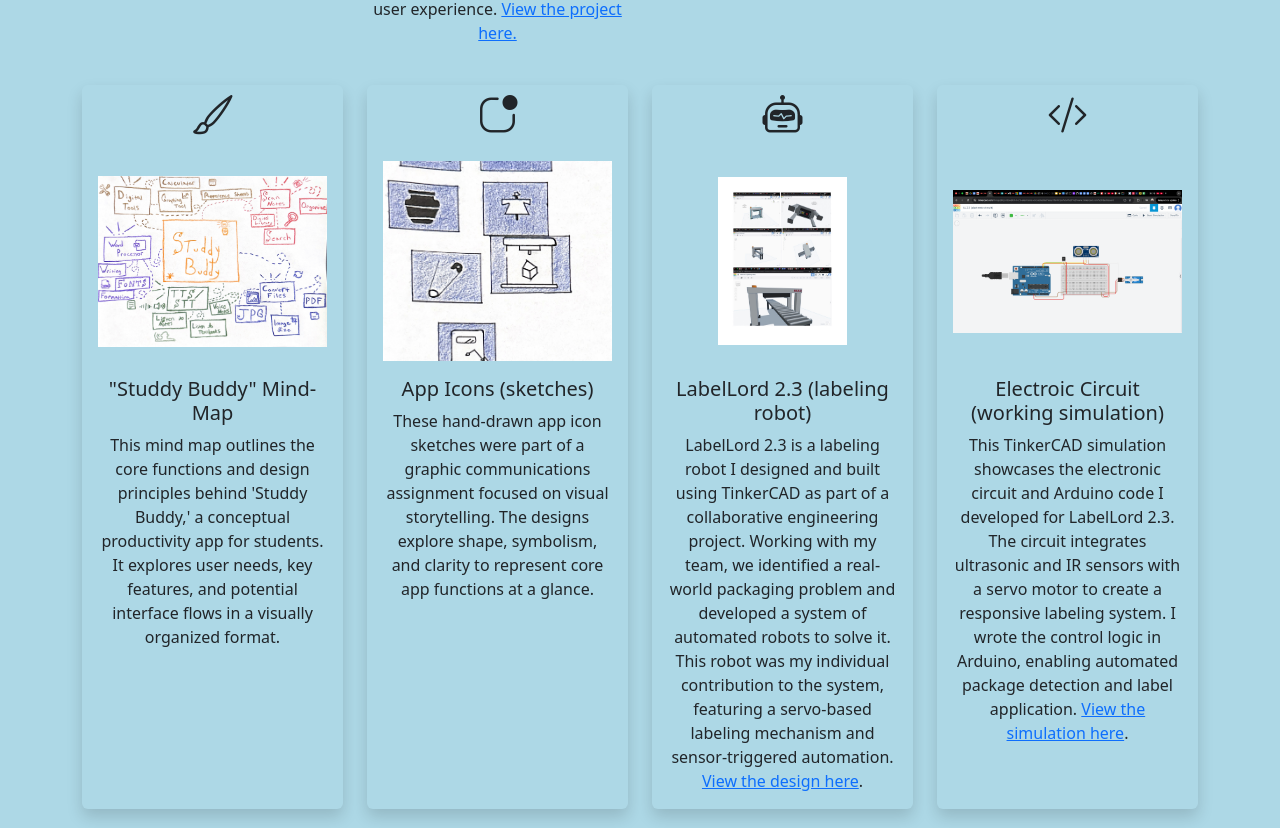
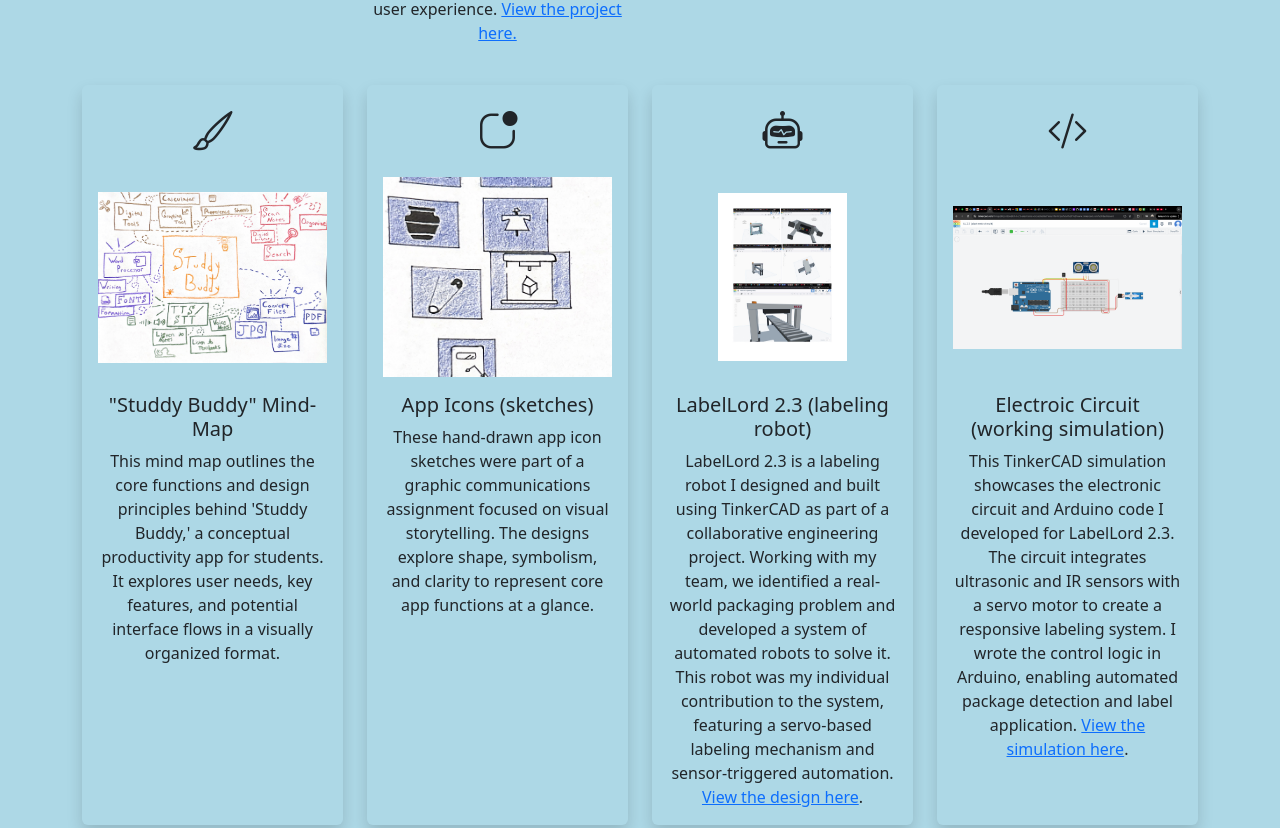
Before and after one commit to MarxusJones/My-Portfolio, a website: page index.html in a window 1280 px wide. Shown: the part 1429-2257 px from the top of the page. Drawn offline with nearby package versions, Linux system fonts and the light colour scheme.

Commit message:
Update index.html

```diff
--- a/index.html
+++ b/index.html
@@ -190,7 +190,7 @@
 
            <div class="col-lg-3 col-md-6 col-sm-12 mb-4">
             <div class="card bg-transparent border-0 text-dark shadow h-100">
-              <i class="bi bi-brush fs-1 mb-3"></i>
+              <i class="bi bi-brush fs-1 mt-3 mb-3"></i>
             <div class="d-flex justify-content-center align-items-center p-3" style="height: 200px; overflow: hidden;">
              <a href="Studdy Buddy (mind-map).jpeg" target="mind-map for app concept">
               <img src="Studdy Buddy (mind-map).jpeg" alt="mind-map for app concept" style="max-height: 100%; max-width: 100%; object-fit: contain;" />
@@ -207,7 +207,7 @@
 
           <div class="col-lg-3 col-md-6 col-sm-12 mb-4">
             <div class="card bg-transparent border-0 text-dark shadow h-100">
-              <i class="bi bi-app-indicator fs-1 mb-3"></i>
+              <i class="bi bi-app-indicator fs-1 mt-3 mb-3"></i>
             <div class="d-flex justify-content-center align-items-center p-3" style="height: 200px; overflow: hidden;">
               <a href="App Icons (sketches).jpeg" target="icon sketches for an app">
                 <img src="App Icons (sketches).jpeg" alt="icon sketches for an app" style="max-height: 100%; max-width: 100%; object-fit: contain;" />
@@ -224,7 +224,7 @@
 
           <div class="col-lg-3 col-md-6 col-sm-12 mb-4">
             <div class="card bg-transparent border-0 text-dark shadow h-100">
-              <i class="bi bi-robot fs-1 mb-3"></i>
+              <i class="bi bi-robot fs-1 mt-3 mb-3"></i>
             <div class="d-flex justify-content-center align-items-center p-3" style="height: 200px; overflow: hidden;">
               <img src="LabelLord2.3.jpeg" alt="robot built in TinkerCAD" style="max-height: 100%; max-width: 100%; object-fit: contain;" />
             </div>
@@ -239,7 +239,7 @@
 
           <div class="col-lg-3 col-md-6 col-sm-12 mb-4">
             <div class="card bg-transparent border-0 text-dark shadow h-100">
-              <i class="bi bi-code-slash fs-1 mb-3"></i>
+              <i class="bi bi-code-slash fs-1 mt-3 mb-3"></i>
             <div class="d-flex justify-content-center align-items-center p-3" style="height: 200px; overflow: hidden;">
               <img src="Electronic circuit (LL2.3).png" alt="electronic circuit build for labeling robot" style="max-height: 100%; max-width: 100%; object-fit: contain;" />
             </div>
@@ -255,11 +255,11 @@
       </div>
 
     </section>
-    <section id="Mission" style="margin-top: 100px;" data-aos="fade-up">
+    <section id="Mission" style="margin-top: 80px;" data-aos="fade-up">
       <div class="container mt-5 my-5">
         <h2 class="text-center mt-5" style="margin-bottom: 50px;">My Mission</h2>
         <div class="row align-items-center">
-          <div class="col-md-6 text-center">
+          <div class="col-md-6 mt-4 mt-md-0 text-center">
             <img
               src="ux-indonesia-qC2n6RQU4Vw-unsplash.jpg"
               alt="Photo by UX Indonesia on Unsplash"
```
